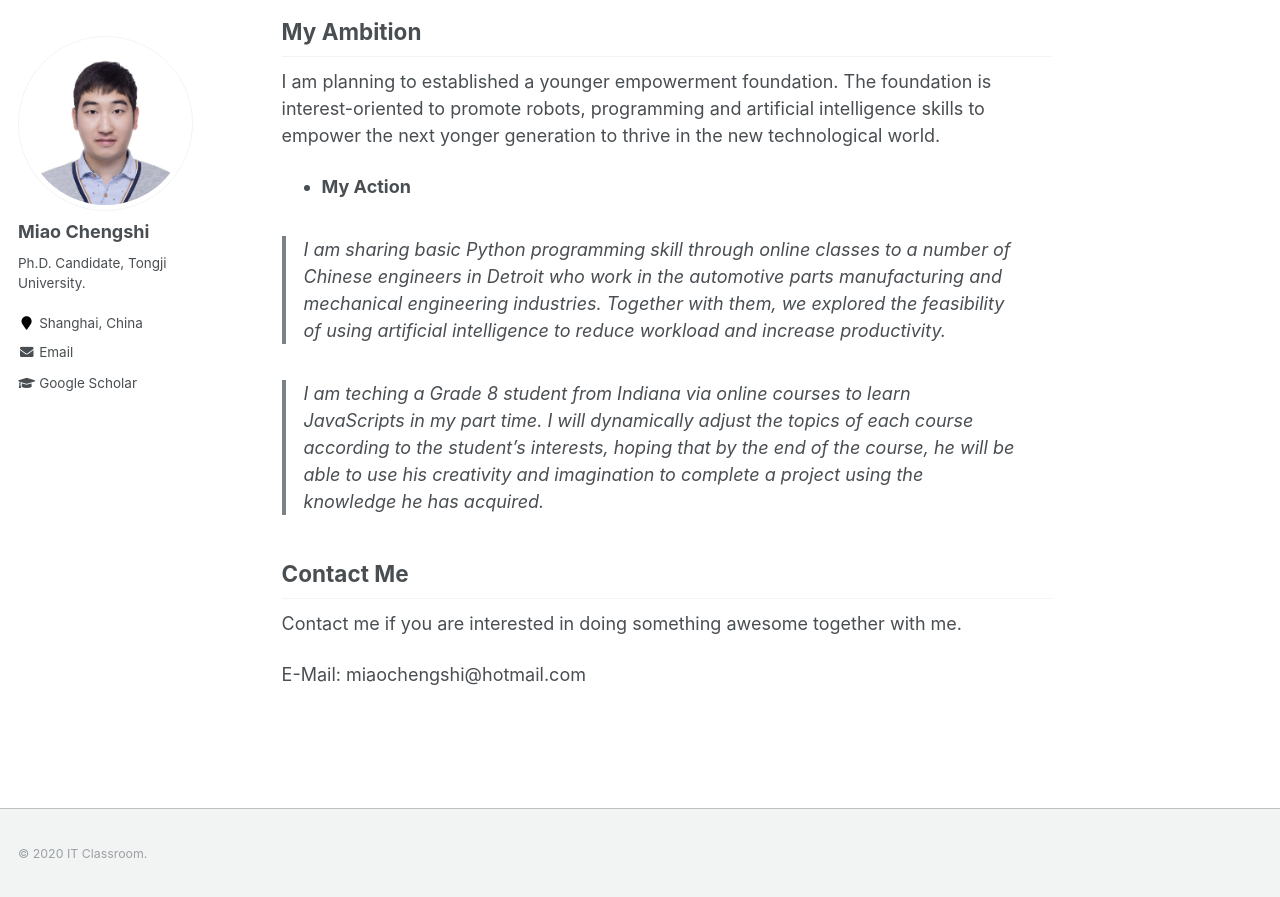
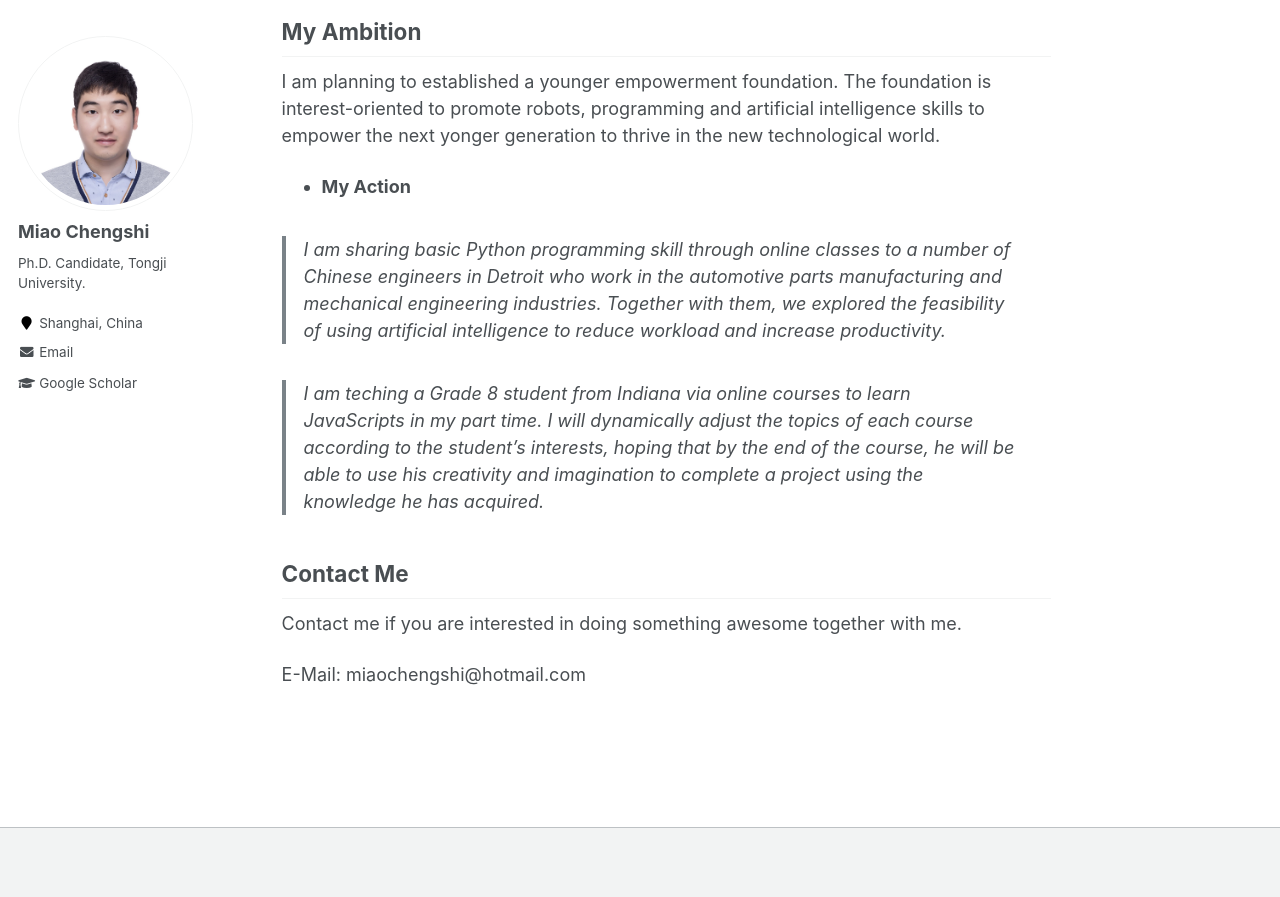
Before and after one commit to miaochengshi/miaochengshi.github.io, a Jekyll site: the page built from _pages/about.md, in a window 1280 px wide and 900 px high, scrolled down 3474 px. Shown: the top 897 px of the window. Built offline with Jekyll 4.4.1, drawn with Linux system fonts in a browser that asks for light colours.

Commit message:
Update footer.html

```diff
--- a/_includes/footer.html
+++ b/_includes/footer.html
@@ -15,4 +15,4 @@
     }, 1000)
   </script>
 
-<div class="page__footer-copyright">&copy; {{ site.time | date: '%Y' }} {{ site.name | default: site.title }}.</div>
+<!-- <div class="page__footer-copyright">&copy; {{ site.time | date: '%Y' }} {{ site.name | default: site.title }}.</div>
```
